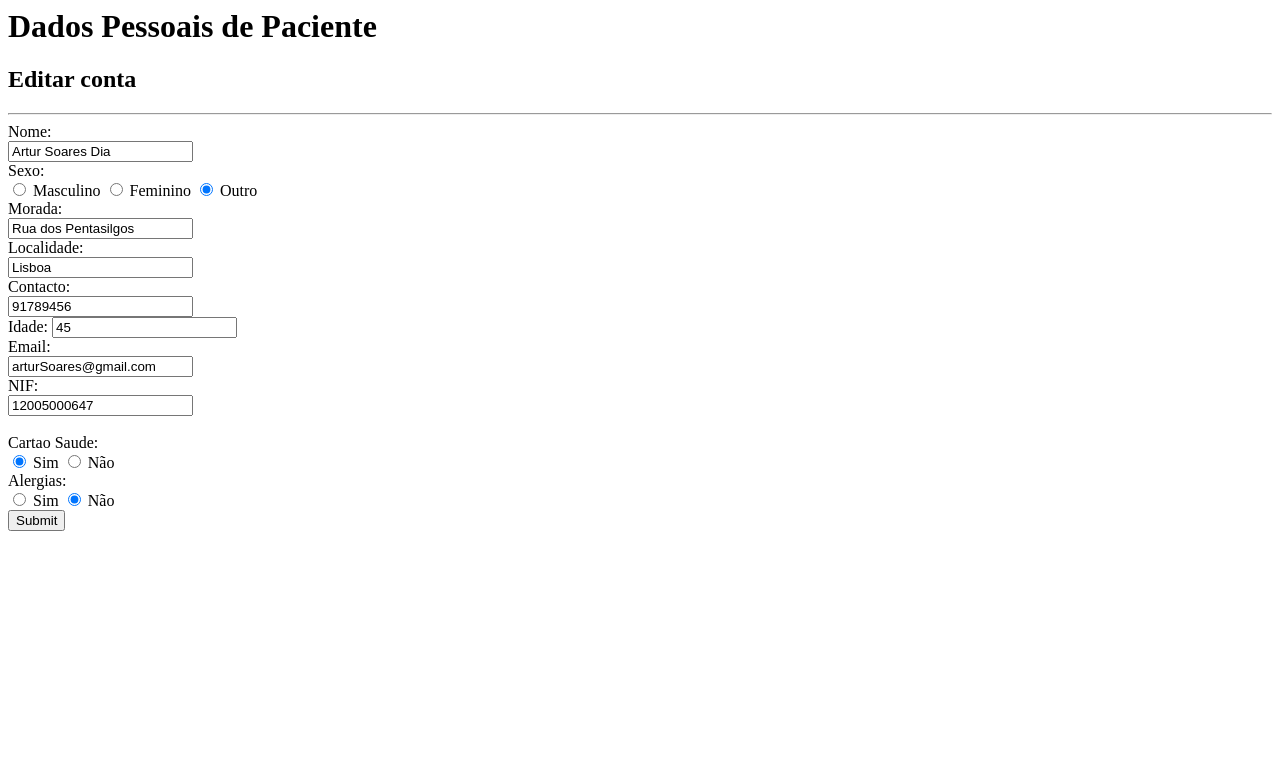
After one commit to diogoFritz/Trabalho-Final-SIM, a PHP site: page /dadosPessoais.php in a window 1280 px wide. The commit adds this page. Shown: the top 783 px of the page. Run offline with PHP 8.4, Linux system fonts and the light colour scheme.

Commit message:
dados pessoais paciente incompleto

```diff
--- /dev/null
+++ b/dadosPessoais.php
@@ -0,0 +1,54 @@
+
+<body>
+    <h1>Dados Pessoais de Paciente  </h1>
+
+    <form action="index.php?option=checkPersonalData" method="POST">
+
+        <h2>Editar conta</h2>
+        <hr>
+       <label>Nome:</label> <br>
+       <input type = "text" name = "nome" value = "Artur Soares Dia" >
+       <br>
+
+       <label>Sexo:</label> <br>
+       <input type = "radio" name = "sexo" value = "M"> Masculino
+       <input type = "radio" name = "sexo" value = "F"> Feminino
+       <input type = "radio" name = "sexo" value = "N" checked=True> Outro
+       <br>
+
+       <label>Morada:</label> <br>
+       <input type = "text" name = "morada" value = "Rua dos Pentasilgos" >
+       <br>
+
+       <label>Localidade:</label> <br>
+       <input type = "text" name = "localidade" value = "Lisboa" >
+       <br>
+
+       <label>Contacto:</label> <br>
+       <input type = "text" name = "contacto" value = "91789456" >
+       <br>
+
+       <label>Idade:</label>
+       <input type = "text" name = "idade" value = "45" >  <br>
+
+       <label>Email:</label> <br>
+       <input type="email" name="email" value="arturSoares@gmail.com"> <br>
+       <label>NIF:</label> <br>
+       <input type="text" name="nif" value="12005000647"> <br>
+       <br>
+
+       <label>Cartao Saude:</label> <br>
+       <input type = "radio" name = "cartao" value = "S" checked> Sim
+       <input type = "radio" name = "cartao" value = "N"> Não
+        <br>
+        <label>Alergias:</label> <br>
+       <input type = "radio" name = "alergias" value = "S" > Sim
+       <input type = "radio" name = "alergias" value = "N" checked> Não
+        <br>
+
+        <input type="submit">
+    </form>
+
+
+
+</body>
--- a/index.php
+++ b/index.php
@@ -115,6 +115,7 @@
                         echo  "<li><a href='index.php?option=logoff'>Sair </a></li>";
                     }
                     if( $_SESSION['perfil'] == 'paciente') {
+                        echo  "<li><a href='index.php?option=dadosPaciente'>Inserir/Alterar Dados Pessoais</a></li>";
                         echo  "<li><a href='index.php?option=homepage'>Visualizar ficha do Utente</a></li>";
                         echo  "<li><a href='index.php?option=logoff'>Sair </a></li>";
                         echo  "<li><a href='index.php?option=consulta'>Consulta Medica</a></li>";
@@ -143,6 +144,9 @@
                         break;
                     case 'checklogin' :   include('checklogin.php')   ; break;
                     case 'checkregister': include('checkRegister.php');break;
+                    case 'checkPersonalData': include('checkPersonaldata.php'); break;
+                    //PACIENTE MENU
+                    case 'dadosPaciente' : include('dadosPessoais.php');break;
                     //ADMIN MENU
                     case 'registaUser' : include('userForm.php'); break;
                     case 'fichaUtente' : include('fichaUtente.php'); break;
--- a/medicalReport.php
+++ b/medicalReport.php
@@ -15,6 +15,7 @@
             <input type='hidden' value='0' name='chest_pain'>
             <input type='hidden' value='0' name='stroke'>
             <input type='hidden' value='0' name='diabetes'>
+
             <input type="checkbox" name="symptoms_progressed" value=1 > - Os seus sintomas progrediram?
             <br>
             <input type="checkbox" name="travel_history" value=1> - Viajou para algum país infetado?
```
Also changed, not shown: admin_ficha.php (renamed from userForm.php, +1 -10 lines), checkPersonalData.php (added, +30 -0 lines).
